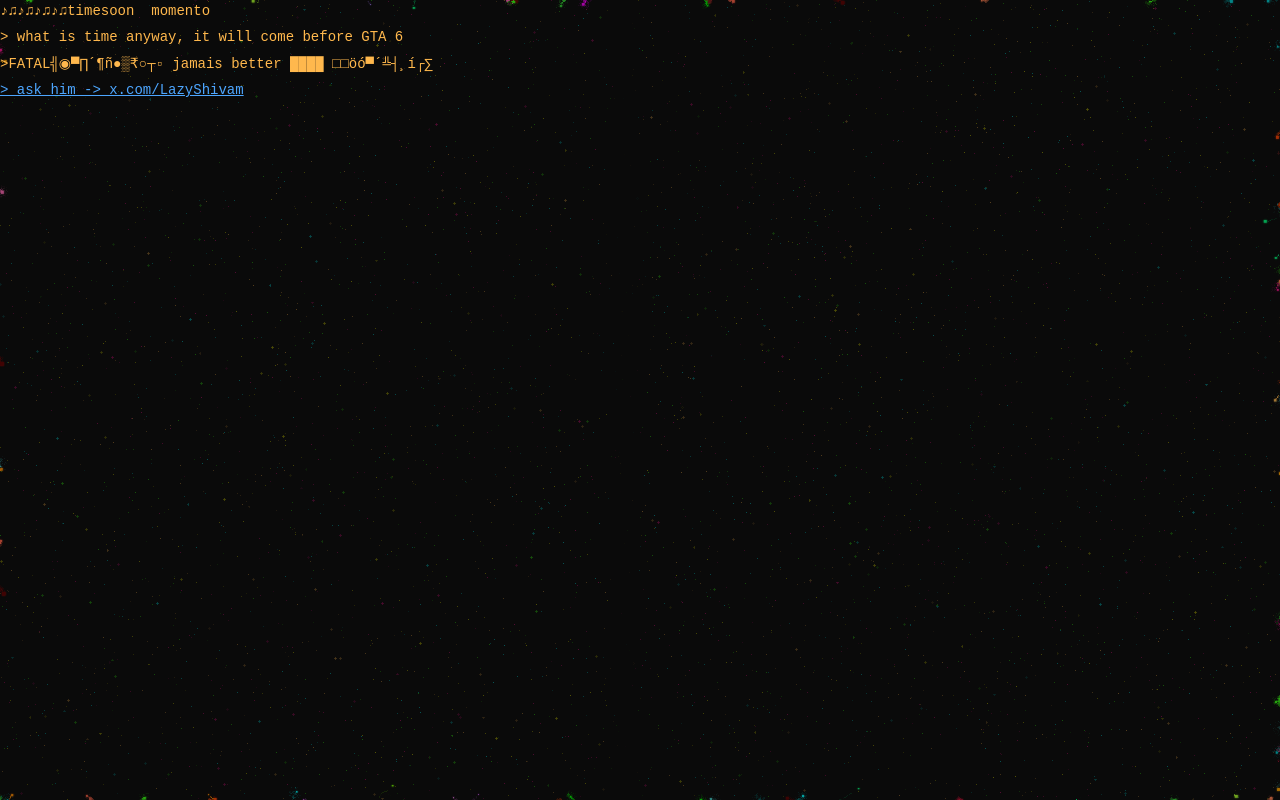
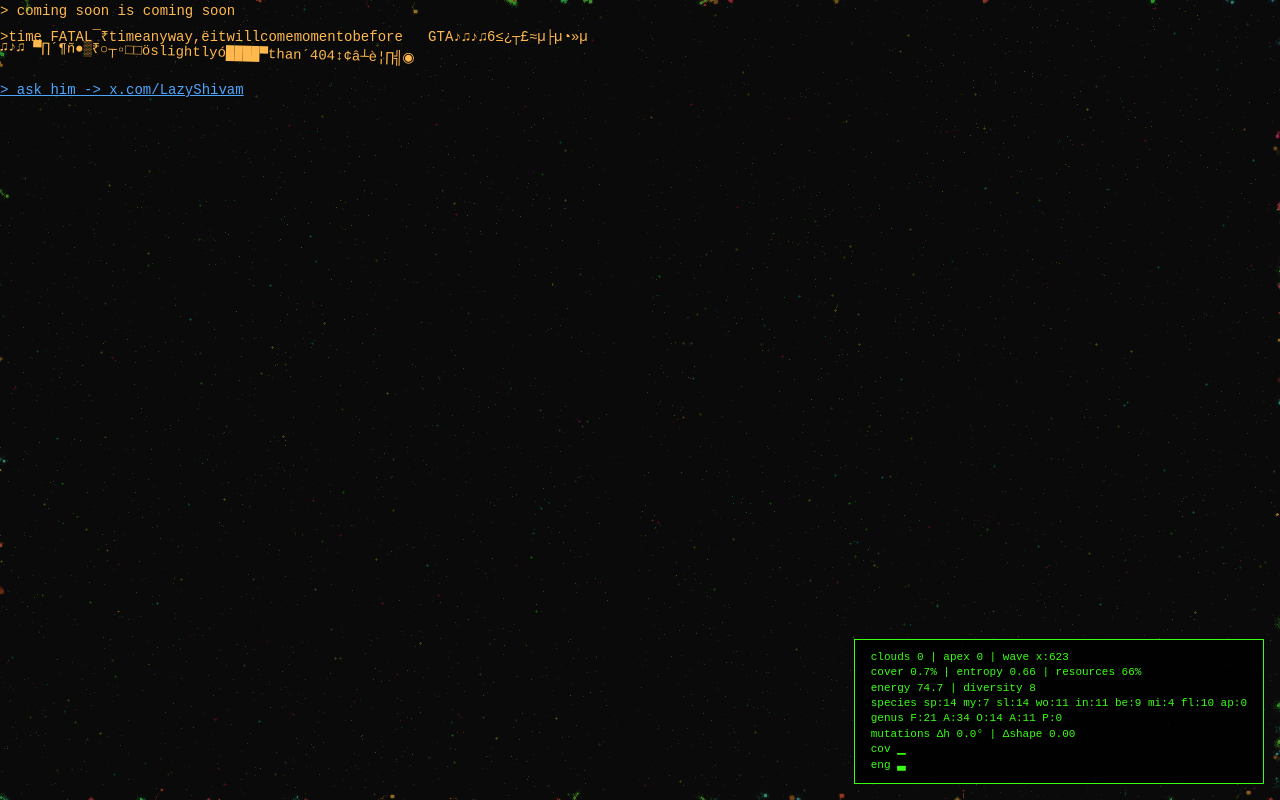
Before and after one commit to Shivam-Bhardwaj/coming-soon-site, a Next.js app: page / in a window 1280 px wide. Built offline with nearby package versions, Linux system fonts and the light colour scheme.

Commit message:
Refocus overlay on species telemetry and add genetic mutation system.

```diff
--- a/app/globals.css
+++ b/app/globals.css
@@ -101,14 +101,14 @@ body {
   position: fixed;
   bottom: 16px;
   right: 16px;
-  padding: 10px 14px;
-  background: rgba(0, 0, 0, 0.8);
+  padding: 10px 16px;
+  background: rgba(0, 0, 0, 0.85);
   border: 1px solid #39ff14;
   color: #39ff14;
   font-size: 11px;
   line-height: 1.4;
   z-index: 3;
-  min-width: 180px;
+  min-width: 240px;
   pointer-events: none;
 }
 
--- a/app/page.tsx
+++ b/app/page.tsx
@@ -12,6 +12,7 @@ import {
   getRandomAsciiArt,
 } from '../lib/sim'
 import { calculateGrowthMetrics } from '../lib/metrics'
+import { createBaseGene, mutateGene, geneToColor, type GeneSignature, type Genus } from '../lib/genetics'
 
 const messages = [
   '> coming soon is coming soon',
@@ -39,11 +40,6 @@ interface Sprite {
   age: number; // For reproduction/cannibalism
 }
 
-interface PerfSnapshot {
-  name: string;
-  avg: number;
-  max: number;
-}
 
 // Full screen art patterns - beautiful patterns
 const fullScreenPatterns = [
@@ -113,14 +109,28 @@ export default function Home() {
   const [fungusGrid, setFungusGrid] = useState<string[][]>([]);
   const [biologicalColonies, setBiologicalColonies] = useState<GrowthColony[]>([]);
   const [biologicalColorMap, setBiologicalColorMap] = useState<Map<string, GrowthType>>(new Map());
-  const [perfSnapshot, setPerfSnapshot] = useState<PerfSnapshot[]>([]);
-  const ecosystemStateRef = useRef({ clouds: 0, apex: 0, wave: '-', coverage: 0, avgIntensity: 0, entropy: 0, avgEnergy: 0, diversity: 0 })
+  const ecosystemStateRef = useRef({
+    clouds: 0,
+    apex: 0,
+    wave: '-',
+    coverage: 0,
+    avgIntensity: 0,
+    entropy: 0,
+    avgEnergy: 0,
+    diversity: 0,
+    speciesLine: '',
+    genusLine: '',
+    mutationHue: 0,
+    mutationShape: 0,
+    resourceLevel: 0
+  })
   const [ecosystemHUD, setEcosystemHUD] = useState(ecosystemStateRef.current)
   const growthMetricsRef = useRef({ coverage: 0, avgIntensity: 0, entropy: 0 })
   const organismMetricsRef = useRef({ avgEnergy: 0, diversity: 0 })
   const metricsFrameRef = useRef(0)
   const sparkChars = ['▁','▂','▃','▄','▅','▆','▇','█']
   const metricHistoryRef = useRef<{ coverage: number[]; energy: number[] }>({ coverage: [], energy: [] })
+  const mutationAccumulatorRef = useRef({ hueSum: 0, shapeSum: 0, births: 0 })
   const historyLimit = 32
 
   const pushHistoryPoint = (key: 'coverage' | 'energy', value: number) => {
@@ -159,27 +169,6 @@ export default function Home() {
     stats.max = Math.max(stats.max, duration)
     perfStatsRef.current[label] = stats
   }
-
-  useEffect(() => {
-    if (!showCorruption) {
-      setPerfSnapshot([])
-      perfStatsRef.current = {}
-      return
-    }
-    const interval = setInterval(() => {
-      const stats = perfStatsRef.current
-      const snapshot = Object.entries(stats).map(([name, value]) => ({
-        name,
-        avg: value.count ? value.total / value.count : 0,
-        max: value.max || 0,
-      }))
-      snapshot.sort((a, b) => b.avg - a.avg)
-      setPerfSnapshot(snapshot.slice(0, 6))
-      perfStatsRef.current = {}
-      setEcosystemHUD({ ...ecosystemStateRef.current })
-    }, 1000)
-    return () => clearInterval(interval)
-  }, [showCorruption])
 
   useEffect(() => {
     if (currentLineIndex >= messages.length) {
@@ -536,6 +525,8 @@ export default function Home() {
       energy: number
       population: number // Track population of this type
       territory: number // Territory size
+      genus: Genus
+      gene: GeneSignature
     }
 
     interface NutrientCloud {
@@ -571,17 +562,16 @@ export default function Home() {
     let lastApexSpawn = Date.now()
 
     // Creepy color palette
-    const colors = {
-      spore: ['#39ff14', '#00ff00', '#32cd32'], // Neon green
-      mycelium: ['#ff1493', '#ff00ff', '#ff69b4'], // Pink/magenta
-      insect: ['#ffb84d', '#ff8c00', '#ffa500'], // Orange
-      slime: ['#00ffff', '#00ced1', '#48d1cc'], // Cyan
-      beetle: ['#8b0000', '#a52a2a', '#dc143c'], // Dark red
-      mite: ['#9370db', '#ba55d3', '#da70d6'], // Purple
-      worm: ['#ff6347', '#ff4500', '#ff7f50'], // Red-orange
-      fly: ['#00ff7f', '#7fff00', '#adff2f'], // Yellow-green
-      apex: ['#ffffff', '#ffd700', '#fffae3'], // Bright predators
-      decay: ['#4b0082', '#8b008b', '#9400d3'] // Purple decay
+    const genusMap: Record<PixelOrganism['type'], Genus> = {
+      spore: 'fungi',
+      mycelium: 'fungi',
+      slime: 'ooze',
+      worm: 'annelid',
+      insect: 'arthropod',
+      beetle: 'arthropod',
+      fly: 'arthropod',
+      mite: 'arthropod',
+      apex: 'predator'
     }
 
     // Cache population counts - O(n) instead of O(n²)
@@ -596,7 +586,8 @@ export default function Home() {
     }
 
     // Initialize organisms - optimized (population set after spawn)
-    const spawnOrganism = (type: PixelOrganism['type'], x?: number, y?: number) => {
+    const spawnOrganism = (type: PixelOrganism['type'], x?: number, y?: number, inheritedGene?: GeneSignature) => {
+      const genus = genusMap[type]
       const baseSpeed = type === 'fly' ? 1.6
         : type === 'beetle' ? 1.0
         : type === 'worm' ? 0.5
@@ -606,24 +597,34 @@ export default function Home() {
         spore: 5, mycelium: 8, insect: 10, slime: 12,
         beetle: 15, mite: 3, worm: 7, fly: 6, apex: 25
       }
-      const size = type === 'beetle' ? 2 + Math.random() * 2
+      const baseSize = type === 'beetle' ? 2 + Math.random() * 2
         : type === 'mite' ? 0.5 + Math.random()
         : type === 'apex' ? 3 + Math.random() * 1.5
         : 1 + Math.random() * 2
+      const mutation = inheritedGene ? mutateGene(inheritedGene) : { gene: createBaseGene(genus), hueDelta: 0, shapeDelta: 0 }
+      if (inheritedGene) {
+        mutationAccumulatorRef.current.hueSum += mutation.hueDelta
+        mutationAccumulatorRef.current.shapeSum += mutation.shapeDelta
+        mutationAccumulatorRef.current.births += 1
+      }
+      const shapeFactor = 0.7 + mutation.gene.shape * 0.6
+      const color = geneToColor(mutation.gene)
 
       organisms.push({
         x: x ?? Math.random() * canvas.width,
         y: y ?? Math.random() * canvas.height,
         vx: (Math.random() - 0.5) * baseSpeed,
         vy: (Math.random() - 0.5) * baseSpeed,
-        size,
+        size: baseSize * shapeFactor,
         type,
         age: 0,
-        color: colors[type][Math.floor(Math.random() * colors[type].length)],
+        color,
         trail: [],
         energy: type === 'apex' ? 120 + Math.random() * 80 : 50 + Math.random() * 50,
         population: 0, // Will be set by updatePopulationCounts
-        territory: resourceNeeds[type] || 5
+        territory: resourceNeeds[type] || 5,
+        genus,
+        gene: mutation.gene
       })
     }
 
@@ -1204,7 +1205,8 @@ export default function Home() {
           // Insects leave different trails
           if (org.type === 'insect') {
             org.trail.push({ x: org.x, y: org.y, opacity: 1 })
-            if (org.trail.length > 15) org.trail.shift()
+            const maxTrail = Math.max(6, Math.floor(8 + org.gene.shape * 12))
+            if (org.trail.length > maxTrail) org.trail.shift()
             org.trail.forEach((point, i) => {
               const opacity = (i / org.trail.length) * 0.5
               growPixel(point.x, point.y, opacity, org.color, org)
@@ -1214,7 +1216,8 @@ export default function Home() {
           // Flies leave erratic trails
           if (org.type === 'fly') {
             org.trail.push({ x: org.x, y: org.y, opacity: 1 })
-            if (org.trail.length > 8) org.trail.shift()
+            const maxTrail = Math.max(4, Math.floor(5 + org.gene.shape * 10))
+            if (org.trail.length > maxTrail) org.trail.shift()
             org.trail.forEach((point, i) => {
               const opacity = (i / org.trail.length) * 0.4
               growPixel(point.x, point.y, opacity, org.color, org)
@@ -1297,7 +1300,7 @@ export default function Home() {
         }
 
         if (Math.random() < reproductionRate) {
-          spawnOrganism(org.type, org.x + (Math.random() - 0.5) * 50, org.y + (Math.random() - 0.5) * 50)
+          spawnOrganism(org.type, org.x + (Math.random() - 0.5) * 50, org.y + (Math.random() - 0.5) * 50, org.gene)
           org.energy -= 40
           setResource(org.x, org.y, localResource - 20)
         }
@@ -1337,6 +1340,7 @@ export default function Home() {
         diversity,
       }
       ecosystemStateRef.current = {
+        ...ecosystemStateRef.current,
         clouds: nutrientClouds.length,
         apex: apexCount,
         wave: decayWave ? `${decayWave.axis}:${Math.round(decayWave.position)}` : '-',
@@ -1346,9 +1350,6 @@ export default function Home() {
         avgEnergy: organismMetricsRef.current.avgEnergy,
         diversity: organismMetricsRef.current.diversity,
       }
-      pushHistoryPoint('coverage', ecosystemStateRef.current.coverage)
-      pushHistoryPoint('energy', Math.min(1, ecosystemStateRef.current.avgEnergy / 180))
-
       // Spread growth organically
       const spreadStart = performance.now()
       spreadGrowth()
@@ -1388,6 +1389,57 @@ export default function Home() {
         if (growthMetricsRef.current.coverage < 0.4) {
           ensureAmbientGrowth(Math.max(30000, Math.floor(growthMapCapRef.current * 1.1)))
         }
+
+        let resourceSum = 0
+        let resourceSamples = 0
+        const resourceLimit = 800
+        resourceMap.forEach((value) => {
+          if (resourceSamples >= resourceLimit) return
+          resourceSum += value
+          resourceSamples++
+        })
+        const resourceLevel = resourceSamples ? resourceSum / resourceSamples : 0
+
+        const speciesCounts: Partial<Record<PixelOrganism['type'], number>> = {}
+        const genusCounts: Partial<Record<Genus, number>> = {}
+        organisms.forEach((org) => {
+          speciesCounts[org.type] = (speciesCounts[org.type] || 0) + 1
+          genusCounts[org.genus] = (genusCounts[org.genus] || 0) + 1
+        })
+        const speciesOrder: PixelOrganism['type'][] = ['spore','mycelium','slime','worm','insect','beetle','mite','fly','apex']
+        const genusOrder: Genus[] = ['fungi','arthropod','ooze','annelid','predator']
+        const speciesLine = speciesOrder.map(type => `${type.slice(0,2)}:${speciesCounts[type] || 0}`).join(' ')
+        const genusLine = genusOrder.map(genus => `${genus[0].toUpperCase()}:${genusCounts[genus] || 0}`).join(' ')
+
+        const births = Math.max(1, mutationAccumulatorRef.current.births)
+        const mutationHue = mutationAccumulatorRef.current.hueSum / births
+        const mutationShape = mutationAccumulatorRef.current.shapeSum / births
+        mutationAccumulatorRef.current.hueSum *= 0.4
+        mutationAccumulatorRef.current.shapeSum *= 0.4
+        mutationAccumulatorRef.current.births = Math.max(1, mutationAccumulatorRef.current.births * 0.4)
+
+        const resourcePercent = Math.max(0, Math.min(100, (resourceLevel / 120) * 100))
+
+        ecosystemStateRef.current = {
+          clouds: nutrientClouds.length,
+          apex: speciesCounts['apex'] || 0,
+          wave: decayWave ? `${decayWave.axis}:${Math.round(decayWave.position)}` : '-',
+          coverage: growthMetricsRef.current.coverage,
+          avgIntensity: growthMetricsRef.current.avgIntensity,
+          entropy: growthMetricsRef.current.entropy,
+          avgEnergy: organismMetricsRef.current.avgEnergy,
+          diversity: organismMetricsRef.current.diversity,
+          speciesLine,
+          genusLine,
+          mutationHue,
+          mutationShape,
+          resourceLevel: resourcePercent
+        }
+
+        pushHistoryPoint('coverage', ecosystemStateRef.current.coverage)
+        pushHistoryPoint('energy', Math.min(1, ecosystemStateRef.current.avgEnergy / 200))
+        ecosystemStateRef.current = { ...ecosystemStateRef.current }
+        setEcosystemHUD(ecosystemStateRef.current)
       }
 
       // Render pixel data - OPTIMIZED: Single pass, limit iterations, batch operations
@@ -1586,19 +1638,25 @@ export default function Home() {
         )}
       </div>
 
-      {showCorruption && perfSnapshot.length > 0 && (
+      {showCorruption && (
         <div className="performance-overlay">
-          <div className="perf-row">
-            budget {renderBudgetRef.current.toFixed(2)} | frame {frameTimeAvgRef.current.toFixed(1)}ms | spread {spreadThrottleRef.current.toFixed(2)} | cap {(growthMapCapRef.current / 1000).toFixed(1)}k
-          </div>
           <div className="perf-row">
             clouds {ecosystemHUD.clouds} | apex {ecosystemHUD.apex} | wave {ecosystemHUD.wave}
           </div>
           <div className="perf-row">
-            cover {(ecosystemHUD.coverage * 100).toFixed(1)}% | avgI {ecosystemHUD.avgIntensity.toFixed(0)} | entropy {ecosystemHUD.entropy.toFixed(2)}
+            cover {(ecosystemHUD.coverage * 100).toFixed(1)}% | entropy {ecosystemHUD.entropy.toFixed(2)} | resources {ecosystemHUD.resourceLevel.toFixed(0)}%
           </div>
           <div className="perf-row">
             energy {ecosystemHUD.avgEnergy.toFixed(1)} | diversity {ecosystemHUD.diversity}
+          </div>
+          <div className="perf-row">
+            species {ecosystemHUD.speciesLine || '...'}
+          </div>
+          <div className="perf-row">
+            genus {ecosystemHUD.genusLine || '...'}
+          </div>
+          <div className="perf-row">
+            mutations Δh {ecosystemHUD.mutationHue.toFixed(1)}° | Δshape {ecosystemHUD.mutationShape.toFixed(2)}
           </div>
           <div className="perf-row">
             cov {getSparkline('coverage')}
@@ -1606,11 +1664,6 @@ export default function Home() {
           <div className="perf-row">
             eng {getSparkline('energy')}
           </div>
-          {perfSnapshot.map(({ name, avg, max }) => (
-            <div className="perf-row" key={name}>
-              {name}: {avg.toFixed(1)}ms (max {max.toFixed(1)}ms)
-            </div>
-          ))}
         </div>
       )}
     </main>
--- /dev/null
+++ b/lib/genetics.ts
@@ -0,0 +1,70 @@
+export type Genus = 'fungi' | 'arthropod' | 'ooze' | 'annelid' | 'predator'
+
+export interface GeneSignature {
+  hue: number // 0-360
+  saturation: number // 0-1
+  shape: number // 0-1 influences morphology
+}
+
+const genusHue: Record<Genus, number> = {
+  fungi: 120,
+  arthropod: 25,
+  ooze: 170,
+  annelid: 5,
+  predator: 48,
+}
+
+const genusSaturation: Record<Genus, number> = {
+  fungi: 0.75,
+  arthropod: 0.8,
+  ooze: 0.65,
+  annelid: 0.7,
+  predator: 0.9,
+}
+
+const clamp = (value: number, min = 0, max = 1) => Math.min(max, Math.max(min, value))
+const wrapHue = (value: number) => {
+  const mod = value % 360
+  return mod < 0 ? mod + 360 : mod
+}
+
+const randRange = (amount: number) => (Math.random() * 2 - 1) * amount
+
+export function createBaseGene(genus: Genus): GeneSignature {
+  return {
+    hue: wrapHue(genusHue[genus] + randRange(18)),
+    saturation: clamp(genusSaturation[genus] + randRange(0.05)),
+    shape: clamp(Math.random()),
+  }
+}
+
+export function mutateGene(parent: GeneSignature, intensity = 1): { gene: GeneSignature; hueDelta: number; shapeDelta: number } {
+  const hueDelta = randRange(12 * intensity)
+  const shapeDelta = randRange(0.12 * intensity)
+  const satDelta = randRange(0.04 * intensity)
+  const gene: GeneSignature = {
+    hue: wrapHue(parent.hue + hueDelta),
+    saturation: clamp(parent.saturation + satDelta),
+    shape: clamp(parent.shape + shapeDelta),
+  }
+  return { gene, hueDelta: Math.abs(hueDelta), shapeDelta: Math.abs(shapeDelta) }
+}
+
+export function geneToColor(gene: GeneSignature, lightness = 0.55): string {
+  const { hue, saturation } = gene
+  const c = (1 - Math.abs(2 * lightness - 1)) * saturation
+  const x = c * (1 - Math.abs(((hue / 60) % 2) - 1))
+  const m = lightness - c / 2
+  let r = 0, g = 0, b = 0
+  if (hue >= 0 && hue < 60) { r = c; g = x }
+  else if (hue < 120) { r = x; g = c }
+  else if (hue < 180) { g = c; b = x }
+  else if (hue < 240) { g = x; b = c }
+  else if (hue < 300) { r = x; b = c }
+  else { r = c; b = x }
+  const toHex = (value: number) => {
+    const hex = Math.round((value + m) * 255).toString(16).padStart(2, '0')
+    return hex
+  }
+  return `#${toHex(r)}${toHex(g)}${toHex(b)}`
+}
```
Also changed, not shown: 1 other file (tests, documents, lock files or other folders).
